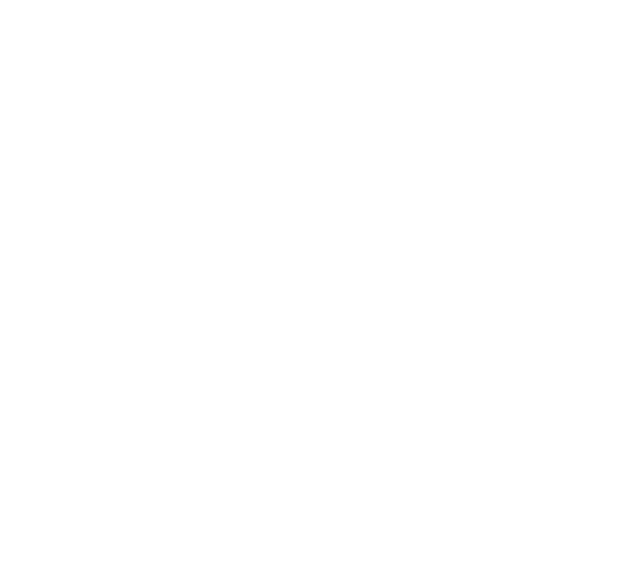
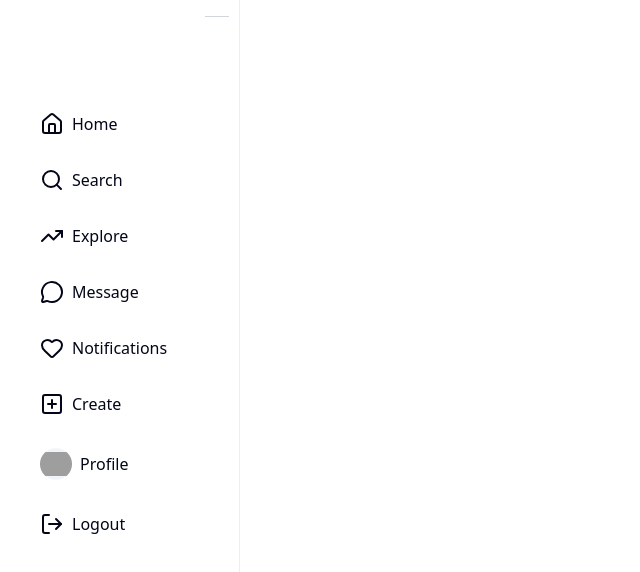
Before and after one commit to Kuldeep23345/mern-insta-clone, a React (Vite) app in the folder frontend/: page /chat in a window 1280 px wide. Before the commit this address had no page. Shown: the top 572 px of the page, without its empty margins (0-640 px from the left). Built offline with nearby package versions, Linux system fonts and the light colour scheme; grey boxes are pictures that could not be loaded.

Commit message:
chat page done

```diff
--- a/frontend/src/App.jsx
+++ b/frontend/src/App.jsx
@@ -5,6 +5,7 @@ import Layout from "./pages/Layout";
 import Profile from "./components/main/Profile";
 import Home from "./pages/home/Home";
 import EditProfile from "./components/main/EditProfile";
+import ChatPage from "./components/main/ChatPage";
 
 const App = () => {
   return (
@@ -14,6 +15,7 @@ const App = () => {
           <Route path="/" element={<Home />} />
           <Route path="/profile/:id" element={<Profile />} />
           <Route path="/profile/edit" element={<EditProfile />} />
+          <Route path="/chat" element={<ChatPage />} />
         </Route>
         <Route path="signup" element={<Signup />} />
         <Route path="login" element={<Login />} />
--- /dev/null
+++ b/frontend/src/components/main/ChatPage.jsx
@@ -0,0 +1,34 @@
+import React from "react";
+import { useSelector } from "react-redux";
+import { Avatar, AvatarImage } from "../ui/avatar";
+import { AvatarFallback } from "@radix-ui/react-avatar";
+
+const ChatPage = () => {
+  const { user, suggestedUser } = useSelector((store) => store.auth);
+  const isOnlie = true
+
+  return (
+    <div className="flex ml-[16%] h-screen">
+      <section>
+        <h1 className="font-bold mb-4 px-3 text-xl">{user?.username}</h1>
+        <hr className="mb-4 border-gray-300" />
+        <div className="overflow-y-auto h-[80vh]">
+          {suggestedUser?.map((suggestedUser) => (
+            <div key={suggestedUser._id} className="flex gap-3 items-center p-3 hover:bg-gray-50 cursor-pointer">
+              <Avatar>
+                <AvatarImage src={suggestedUser?.profilePicture} />
+                <AvatarFallback>Cn</AvatarFallback>
+              </Avatar>
+              <div className="flex flex-col">
+                <span className="font-medium">{suggestedUser?.username}</span>
+                    <span className={`text-xs font-bold ${isOnlie ? "text-green-600":"text-red-600"}`}>{isOnlie?"online":"offline"}</span>
+              </div>
+            </div>
+          ))}
+        </div>
+      </section>
+    </div>
+  );
+};
+
+export default ChatPage;
--- a/frontend/src/components/main/SuggestedUsers.jsx
+++ b/frontend/src/components/main/SuggestedUsers.jsx
@@ -1,4 +1,4 @@
-import { Avatar, AvatarFallback, AvatarImage } from '@radix-ui/react-avatar'
+import { Avatar, AvatarFallback, AvatarImage } from '../ui/avatar'
 import React from 'react'
 import { useSelector } from 'react-redux'
 import { Link } from 'react-router-dom'
```
